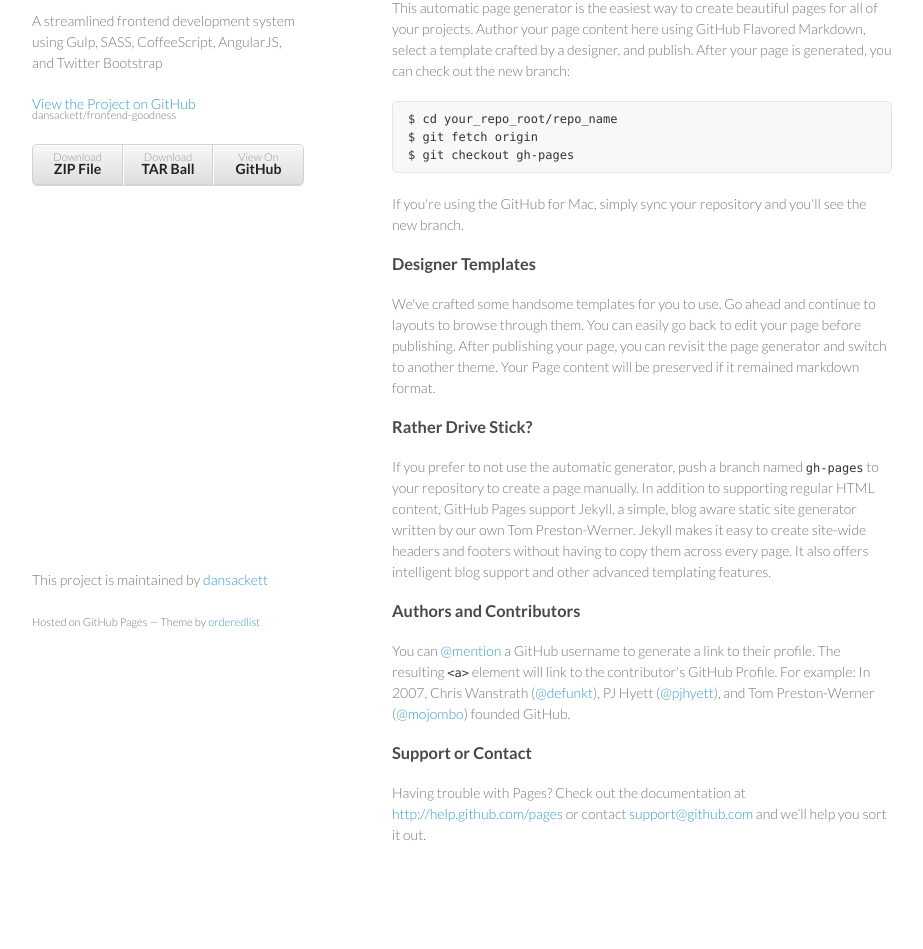
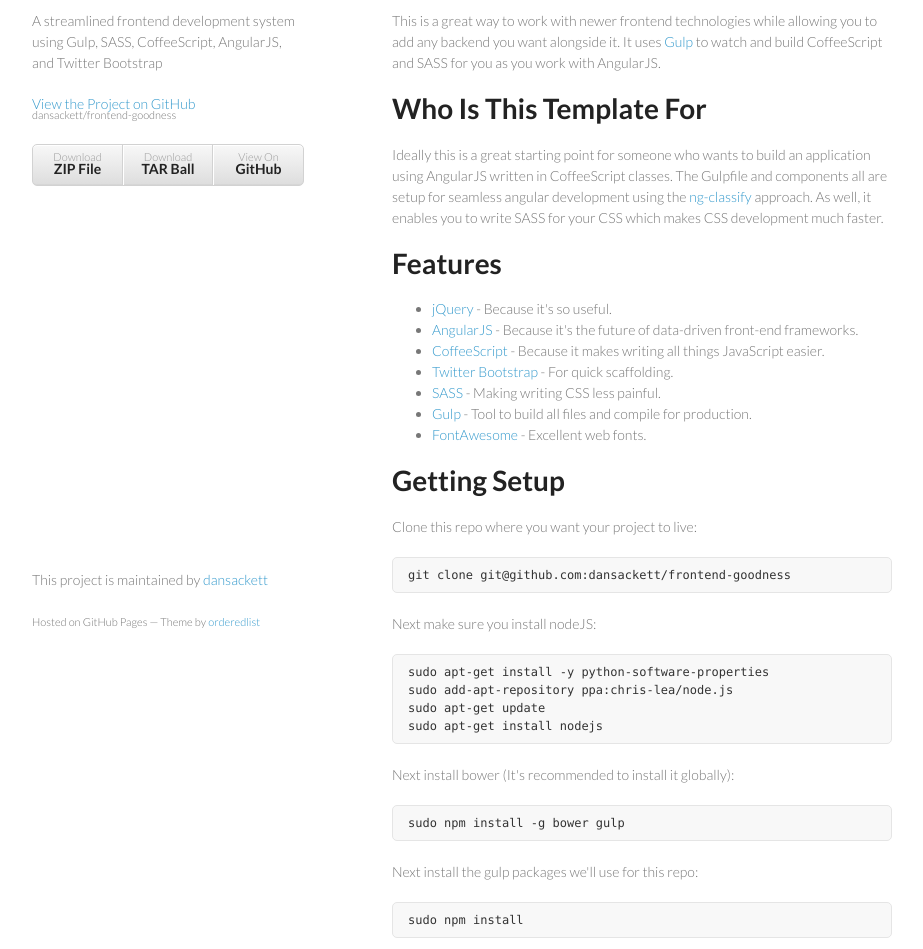
Before and after one commit to dansackett/frontend-goodness, a plain HTML site: page index.html in a window 1280 px wide. Shown: the part 99-1048 px from the top of the page, without its empty margins (178-1101 px from the left). Before the commit the page ends 1014 px from the top, so only its background shows below. Drawn offline with Linux system fonts and the light colour scheme.

```diff
--- a/index.html
+++ b/index.html
@@ -28,37 +28,102 @@
         </ul>
       </header>
       <section>
-        <h3>
-<a name="welcome-to-github-pages" class="anchor" href="#welcome-to-github-pages"><span class="octicon octicon-link"></span></a>Welcome to GitHub Pages.</h3>
+        <h1>
+<a name="frontend-goodness" class="anchor" href="#frontend-goodness"><span class="octicon octicon-link"></span></a>Frontend Goodness</h1>
 
-<p>This automatic page generator is the easiest way to create beautiful pages for all of your projects. Author your page content here using GitHub Flavored Markdown, select a template crafted by a designer, and publish. After your page is generated, you can check out the new branch:</p>
+<p>This is a great way to work with newer frontend technologies while allowing
+you to add any backend you want alongside it. It uses <a href="http://gulpjs.com/">Gulp</a>
+to watch and build CoffeeScript and SASS for you as you work with AngularJS.</p>
 
-<pre><code>$ cd your_repo_root/repo_name
-$ git fetch origin
-$ git checkout gh-pages
+<h1>
+<a name="who-is-this-template-for" class="anchor" href="#who-is-this-template-for"><span class="octicon octicon-link"></span></a>Who Is This Template For</h1>
+
+<p>Ideally this is a great starting point for someone who wants to build an
+application using AngularJS written in CoffeeScript classes. The Gulpfile and
+components all are setup for seamless angular development using the
+<a href="https://github.com/CaryLandholt/ng-classify">ng-classify</a> approach. As well,
+it enables you to write SASS for your CSS which makes CSS development much
+faster.</p>
+
+<h1>
+<a name="features" class="anchor" href="#features"><span class="octicon octicon-link"></span></a>Features</h1>
+
+<ul>
+<li>
+<a href="http://jquery.com/">jQuery</a> - Because it's so useful.</li>
+<li>
+<a href="https://angularjs.org/">AngularJS</a> - Because it's the future of data-driven
+front-end frameworks.</li>
+<li>
+<a href="http://coffeescript.org/">CoffeeScript</a> - Because it makes writing all
+things JavaScript easier.</li>
+<li>
+<a href="http://getbootstrap.com">Twitter Bootstrap</a> - For quick scaffolding.</li>
+<li>
+<a href="http://sass-lang.com/">SASS</a> - Making writing CSS less painful.</li>
+<li>
+<a href="http://gulpjs.com/">Gulp</a> - Tool to build all files and compile for production.</li>
+<li>
+<a href="http://fontawesome.io/">FontAwesome</a> - Excellent web fonts.</li>
+</ul><h1>
+<a name="getting-setup" class="anchor" href="#getting-setup"><span class="octicon octicon-link"></span></a>Getting Setup</h1>
+
+<p>Clone this repo where you want your project to live:</p>
+
+<pre><code>git clone git@github.com:dansackett/frontend-goodness
 </code></pre>
 
-<p>If you're using the GitHub for Mac, simply sync your repository and you'll see the new branch.</p>
+<p>Next make sure you install nodeJS:</p>
 
-<h3>
-<a name="designer-templates" class="anchor" href="#designer-templates"><span class="octicon octicon-link"></span></a>Designer Templates</h3>
+<pre><code>sudo apt-get install -y python-software-properties
+sudo add-apt-repository ppa:chris-lea/node.js
+sudo apt-get update
+sudo apt-get install nodejs
+</code></pre>
 
-<p>We've crafted some handsome templates for you to use. Go ahead and continue to layouts to browse through them. You can easily go back to edit your page before publishing. After publishing your page, you can revisit the page generator and switch to another theme. Your Page content will be preserved if it remained markdown format.</p>
+<p>Next install bower (It's recommended to install it globally):</p>
 
-<h3>
-<a name="rather-drive-stick" class="anchor" href="#rather-drive-stick"><span class="octicon octicon-link"></span></a>Rather Drive Stick?</h3>
+<pre><code>sudo npm install -g bower gulp
+</code></pre>
 
-<p>If you prefer to not use the automatic generator, push a branch named <code>gh-pages</code> to your repository to create a page manually. In addition to supporting regular HTML content, GitHub Pages support Jekyll, a simple, blog aware static site generator written by our own Tom Preston-Werner. Jekyll makes it easy to create site-wide headers and footers without having to copy them across every page. It also offers intelligent blog support and other advanced templating features.</p>
+<p>Next install the gulp packages we'll use for this repo:</p>
 
-<h3>
-<a name="authors-and-contributors" class="anchor" href="#authors-and-contributors"><span class="octicon octicon-link"></span></a>Authors and Contributors</h3>
+<pre><code>sudo npm install
+</code></pre>
 
-<p>You can <a href="https://github.com/blog/821" class="user-mention">@mention</a> a GitHub username to generate a link to their profile. The resulting <code>&lt;a&gt;</code> element will link to the contributor's GitHub Profile. For example: In 2007, Chris Wanstrath (<a href="https://github.com/defunkt" class="user-mention">@defunkt</a>), PJ Hyett (<a href="https://github.com/pjhyett" class="user-mention">@pjhyett</a>), and Tom Preston-Werner (<a href="https://github.com/mojombo" class="user-mention">@mojombo</a>) founded GitHub.</p>
+<p>Next install bower components:</p>
 
-<h3>
-<a name="support-or-contact" class="anchor" href="#support-or-contact"><span class="octicon octicon-link"></span></a>Support or Contact</h3>
+<pre><code>bower install
+</code></pre>
 
-<p>Having trouble with Pages? Check out the documentation at <a href="http://help.github.com/pages">http://help.github.com/pages</a> or contact <a href="mailto:support@github.com">support@github.com</a> and we’ll help you sort it out.</p>
+<p>Finally, type:</p>
+
+<pre><code>gulp
+</code></pre>
+
+<p>If all was installed correctly, you will have a fully functional website setup
+wherever your local server instance is located.</p>
+
+<h1>
+<a name="using-this-project" class="anchor" href="#using-this-project"><span class="octicon octicon-link"></span></a>Using this project</h1>
+
+<p>To work with this project, make sure you follow the steps above to set things
+up properly. Once setup, all you will need to do is open a terminal and run:</p>
+
+<pre><code>gulp
+</code></pre>
+
+<p>This will watch your <code>src/coffee</code> and <code>src/css</code> files (included nested
+directories one level deeper) and compile them as you update them. It will
+also account for added files.</p>
+
+<p>To customize the source and destination folders, open the <code>gulp_config.yaml</code> file and
+edit the items. There is a place for <strong>additional</strong> scripts as well that is
+currently commented out. By default gulp will find all of your bower packages and
+concatenate them and minify them into a single file <code>dependencies.min.js</code> and <code>dependencies.min.css</code>
+respectively. By passing additional scripts into the config object, you can
+include javascript, css, and font files into this minification process that
+are outside the scope of bower.</p>
       </section>
       <footer>
         <p>This project is maintained by <a href="https://github.com/dansackett">dansackett</a></p>
```
Also changed, not shown: params.json (+1 -1 lines).
